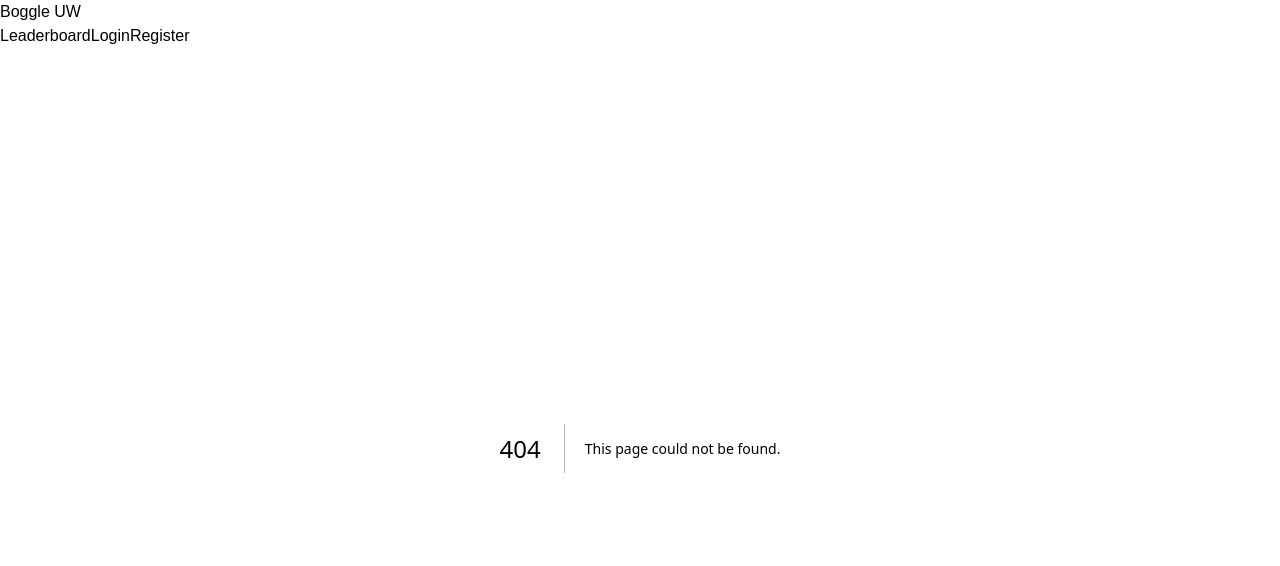
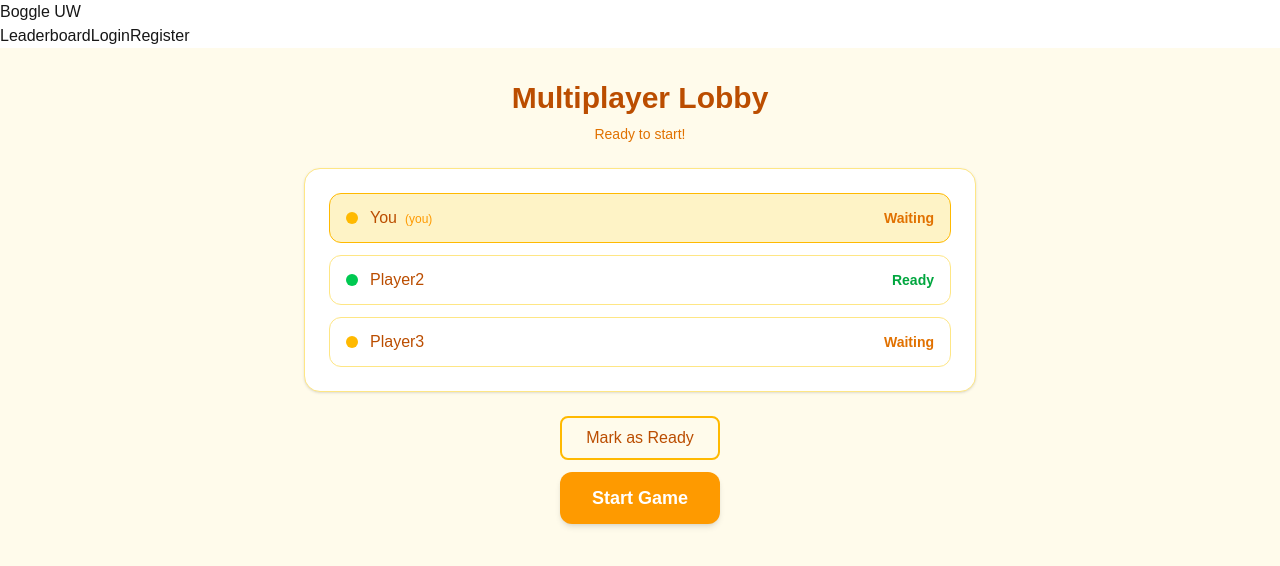
Before and after one commit to FrancoPE14/BoggleGame, a Next.js app in the folder frontend/: page /lobby in a window 1280 px wide. Before the commit this address had no page. Shown: the top 566 px of the page. Built offline with nearby package versions, Linux system fonts and the light colour scheme.

Commit message:
Added multiplayer lobby page with player list and start game button. Closes #191

```diff
--- /dev/null
+++ b/frontend/app/components/player-list.tsx
@@ -0,0 +1,78 @@
+"use client";
+
+/**
+ * Represents a single player in the lobby.
+ */
+type LobbyPlayer = {
+    /** The player's display name. */
+    username: string;
+    /** Whether the player is ready to start the game. */
+    ready: boolean;
+    /** Whether this player is the current user. */
+    isCurrentUser: boolean;
+};
+
+/**
+ * Props for the PlayerList component.
+ */
+type PlayerListProps = {
+    /** The list of players currently in the lobby. */
+    players: LobbyPlayer[];
+};
+
+/**
+ * Renders a list of players in the lobby with their ready status.
+ * Each player is shown as a card with their username, a status indicator,
+ * and a label distinguishing the current user from other players.
+ *
+ * @param props - Component props containing the player list.
+ * @returns The rendered player list.
+ */
+export default function PlayerList({ players }: PlayerListProps): React.JSX.Element {
+    if (players.length === 0) {
+        return (
+            <p className="text-center text-amber-600 py-8">
+                No players in the lobby yet.
+            </p>
+        );
+    }
+
+    return (
+        <ul className="flex flex-col gap-3" aria-label="Players in lobby">
+            {players.map((player, index) => (
+                <li
+                    key={`${player.username}-${index}`}
+                    className={`flex items-center justify-between px-4 py-3 rounded-xl border ${
+                        player.isCurrentUser
+                            ? "bg-amber-100 border-amber-400"
+                            : "bg-white border-amber-200"
+                    }`}
+                >
+                    <div className="flex items-center gap-3">
+                        <span
+                            className={`w-3 h-3 rounded-full ${
+                                player.ready ? "bg-green-500" : "bg-amber-400"
+                            }`}
+                            aria-hidden="true"
+                        />
+                        <span className="font-medium text-amber-700">
+                            {player.username}
+                            {player.isCurrentUser && (
+                                <span className="ml-2 text-xs text-amber-500">
+                                    (you)
+                                </span>
+                            )}
+                        </span>
+                    </div>
+                    <span
+                        className={`text-sm font-semibold ${
+                            player.ready ? "text-green-600" : "text-amber-600"
+                        }`}
+                    >
+                        {player.ready ? "Ready" : "Waiting"}
+                    </span>
+                </li>
+            ))}
+        </ul>
+    );
+}
--- /dev/null
+++ b/frontend/app/lobby/page.tsx
@@ -0,0 +1,149 @@
+"use client";
+
+import { useState, useSyncExternalStore } from "react";
+import { useRouter } from "next/navigation";
+import PlayerList from "../components/player-list";
+
+/**
+ * Represents a single player in the lobby.
+ */
+type LobbyPlayer = {
+    /** The player's display name. */
+    username: string;
+    /** Whether the player is ready to start the game. */
+    ready: boolean;
+    /** Whether this player is the current user. */
+    isCurrentUser: boolean;
+};
+
+/**
+ * Builds the initial mock player list for the lobby.
+ * Reads the current user's name from sessionStorage.
+ *
+ * @returns The initial array of lobby players.
+ */
+function buildInitialPlayers(): LobbyPlayer[] {
+    const username =
+        typeof window !== "undefined"
+            ? window.sessionStorage.getItem("username")?.trim() || "You"
+            : "You";
+
+    // TODO: Replace mock player data with real lobby state from backend.
+    // Depends on backend issues #179 (lobby endpoints) and #166 (multiplayer support).
+    return [
+        { username, ready: false, isCurrentUser: true },
+        { username: "Player2", ready: true, isCurrentUser: false },
+        { username: "Player3", ready: false, isCurrentUser: false },
+    ];
+}
+
+/** No-op subscribe for useSyncExternalStore hydration check. */
+const emptySubscribe = (): (() => void) => () => {};
+
+/**
+ * Returns true on the client and false during SSR.
+ * Used with useSyncExternalStore to safely detect hydration.
+ */
+const getClientSnapshot = (): boolean => true;
+
+/**
+ * Returns false during SSR to show the loading state.
+ */
+const getServerSnapshot = (): boolean => false;
+
+/**
+ * The multiplayer lobby page where players wait before starting a match.
+ * Players see who else has joined and can mark themselves as ready.
+ * The Start Game button activates when at least two players are present.
+ *
+ * @returns The rendered lobby page.
+ */
+export default function LobbyPage(): React.JSX.Element {
+    const router = useRouter();
+    const [players, setPlayers] = useState<LobbyPlayer[]>(buildInitialPlayers);
+    const mounted = useSyncExternalStore(emptySubscribe, getClientSnapshot, getServerSnapshot);
+
+    /**
+     * Toggles the current user's ready status.
+     */
+    const toggleReady = (): void => {
+        setPlayers((prev) =>
+            prev.map((p) =>
+                p.isCurrentUser ? { ...p, ready: !p.ready } : p
+            )
+        );
+    };
+
+    /**
+     * Navigates to the game page to start the match.
+     */
+    const handleStartGame = (): void => {
+        router.push("/game");
+    };
+
+    const canStart = players.length >= 2;
+    const currentUser = players.find((p) => p.isCurrentUser);
+
+    if (!mounted) {
+        return (
+            <div className="flex min-h-screen items-center justify-center bg-amber-50">
+                <p className="text-amber-700 text-lg font-medium">
+                    Loading lobby...
+                </p>
+            </div>
+        );
+    }
+
+    return (
+        <div className="flex flex-col items-center justify-start min-h-screen bg-amber-50 px-4 py-8">
+            {/* Header */}
+            <h1 className="text-3xl font-bold text-amber-700 mb-2">
+                Multiplayer Lobby
+            </h1>
+            <p className="text-sm text-amber-600 mb-6">
+                {canStart
+                    ? "Ready to start!"
+                    : "Waiting for players to join..."}
+            </p>
+
+            {/* Player list */}
+            <div className="w-full max-w-2xl bg-white rounded-2xl border border-amber-200 shadow-sm p-6 mb-6">
+                <PlayerList players={players} />
+            </div>
+
+            {/* Action area */}
+            <div className="flex flex-col items-center gap-3 w-full max-w-2xl">
+                <button
+                    type="button"
+                    onClick={toggleReady}
+                    className="px-6 py-2 rounded-lg border-2 border-amber-400 text-amber-700 font-medium hover:bg-amber-100 transition-colors"
+                    aria-label={
+                        currentUser?.ready
+                            ? "Mark yourself as not ready"
+                            : "Mark yourself as ready"
+                    }
+                >
+                    {currentUser?.ready
+                        ? "Mark as Not Ready"
+                        : "Mark as Ready"}
+                </button>
+
+                <button
+                    type="button"
+                    onClick={handleStartGame}
+                    disabled={!canStart}
+                    className="px-8 py-3 rounded-xl bg-amber-500 text-white font-bold text-lg shadow-md hover:bg-amber-600 transition-colors disabled:opacity-50 disabled:cursor-not-allowed"
+                    aria-label="Start the multiplayer game"
+                >
+                    Start Game
+                </button>
+
+                {!canStart && (
+                    <p className="text-xs text-amber-600">
+                        Waiting for at least 2 players...
+                    </p>
+                )}
+            </div>
+        </div>
+    );
+}
--- a/frontend/app/page.tsx
+++ b/frontend/app/page.tsx
@@ -17,7 +17,7 @@ export default function Home() {
         </Button>
 
         <Button
-          href="/game"
+          href="/lobby"
           variant="outline-dark"
           size="lg"
           className="mt-1 mb-1 ms-1 me-1"
```
